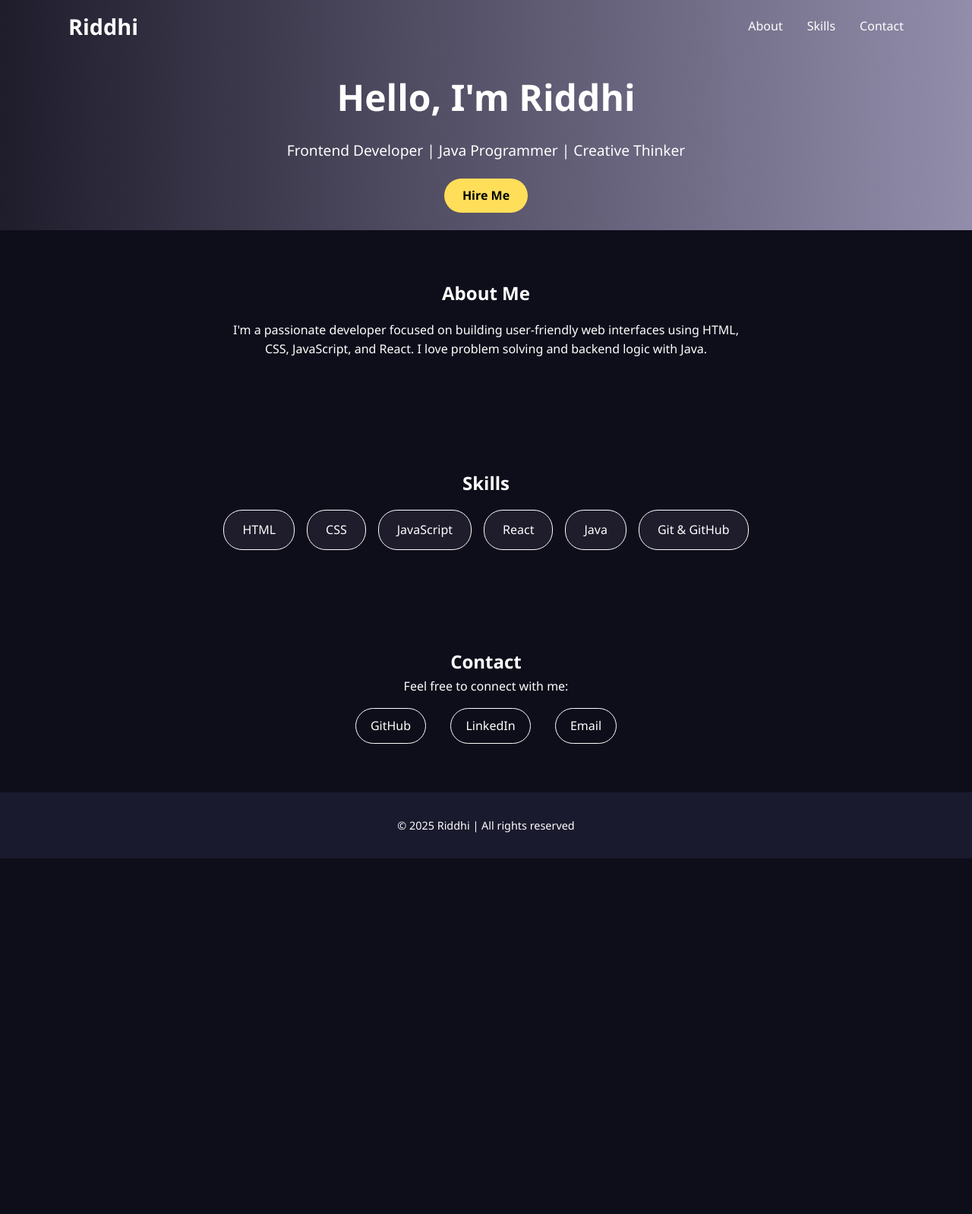
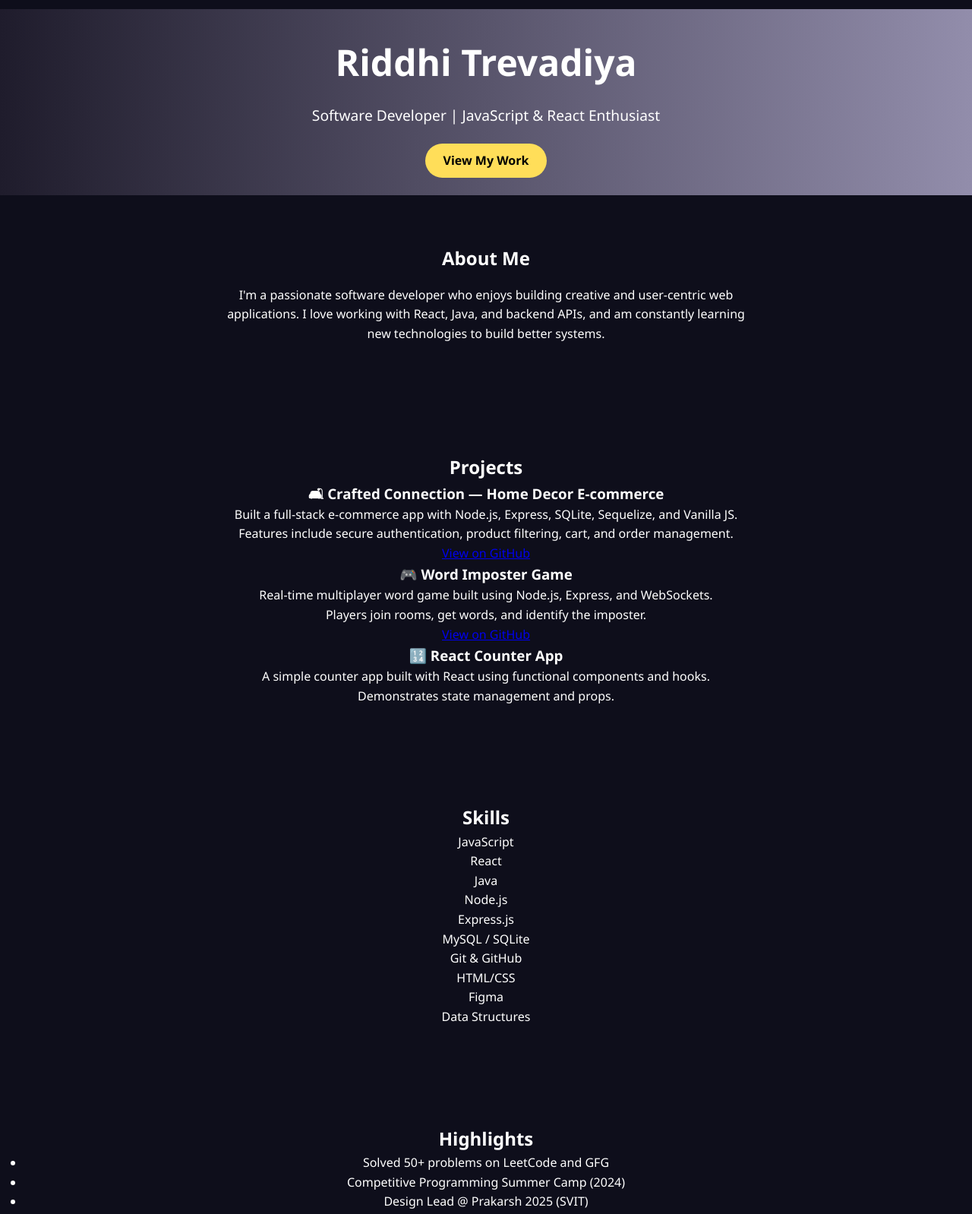
Before and after one commit to Riddhi-trevadiya/porttest, a plain HTML site: page index.html in a window 1280 px wide. Shown: the part 20-1618 px from the top of the page at 76% size. Before the commit the page ends 1150 px from the top, so only its background shows below. Drawn offline with Linux system fonts and the light colour scheme.

Commit message:
Update index.html

```diff
--- a/index.html
+++ b/index.html
@@ -3,57 +3,91 @@
 <head>
   <meta charset="UTF-8" />
   <meta name="viewport" content="width=device-width, initial-scale=1.0"/>
-  <title>Riddhi | Portfolio</title>
+  <title>Riddhi Trevadiya | Portfolio</title>
   <link rel="stylesheet" href="style.css"/>
 </head>
 <body>
-  <header>
-    <nav>
-      <div class="logo">Riddhi</div>
-      <ul>
-        <li><a href="#about">About</a></li>
-        <li><a href="#skills">Skills</a></li>
-        <li><a href="#contact">Contact</a></li>
-      </ul>
-    </nav>
-    <div class="hero">
-      <h1>Hello, I'm Riddhi</h1>
-      <p>Frontend Developer | Java Programmer | Creative Thinker</p>
-      <a href="#contact" class="btn">Hire Me</a>
+  <header class="hero">
+    <div class="content">
+      <h1>Riddhi Trevadiya</h1>
+      <p>Software Developer | JavaScript & React Enthusiast</p>
+      <a href="#projects" class="btn">View My Work</a>
     </div>
   </header>
 
   <section id="about">
     <h2>About Me</h2>
     <p>
-      I'm a passionate developer focused on building user-friendly web interfaces using HTML, CSS, JavaScript, and React. I love problem solving and backend logic with Java.
+      I'm a passionate software developer who enjoys building creative and user-centric web applications.
+      I love working with React, Java, and backend APIs, and am constantly learning new technologies to build better systems.
     </p>
+  </section>
+
+  <section id="projects">
+    <h2>Projects</h2>
+    <div class="project">
+      <h3>🛋 Crafted Connection — Home Decor E-commerce</h3>
+      <p>
+        Built a full-stack e-commerce app with Node.js, Express, SQLite, Sequelize, and Vanilla JS.<br>
+        Features include secure authentication, product filtering, cart, and order management.
+      </p>
+      <a href="https://github.com/Riddhi-trevadiya/Crafted-connection" target="_blank">View on GitHub</a>
+    </div>
+
+    <div class="project">
+      <h3>🎮 Word Imposter Game</h3>
+      <p>
+        Real-time multiplayer word game built using Node.js, Express, and WebSockets.<br>
+        Players join rooms, get words, and identify the imposter.
+      </p>
+      <a href="https://github.com/Riddhi-trevadiya/imposter" target="_blank">View on GitHub</a>
+    </div>
+
+    <div class="project">
+      <h3>🔢 React Counter App</h3>
+      <p>
+        A simple counter app built with React using functional components and hooks.<br>
+        Demonstrates state management and props.
+      </p>
+    </div>
   </section>
 
   <section id="skills">
     <h2>Skills</h2>
-    <div class="skills-container">
-      <div class="skill">HTML</div>
-      <div class="skill">CSS</div>
-      <div class="skill">JavaScript</div>
-      <div class="skill">React</div>
-      <div class="skill">Java</div>
-      <div class="skill">Git & GitHub</div>
+    <div class="skill-grid">
+      <div>JavaScript</div>
+      <div>React</div>
+      <div>Java</div>
+      <div>Node.js</div>
+      <div>Express.js</div>
+      <div>MySQL / SQLite</div>
+      <div>Git & GitHub</div>
+      <div>HTML/CSS</div>
+      <div>Figma</div>
+      <div>Data Structures</div>
     </div>
   </section>
 
+  <section id="resume">
+    <h2>Highlights</h2>
+    <ul>
+      <li>Solved 50+ problems on LeetCode and GFG</li>
+      <li>Competitive Programming Summer Camp (2024)</li>
+      <li>Design Lead @ Prakarsh 2025 (SVIT)</li>
+    </ul>
+  </section>
+
   <section id="contact">
-    <h2>Contact</h2>
-    <p>Feel free to connect with me:</p>
-    <div class="social-links">
-      <a href="#">GitHub</a>
-      <a href="#">LinkedIn</a>
-      <a href="#">Email</a>
+    <h2>Contact Me</h2>
+    <p>📧 22it8@svitvasad.ac.in</p>
+    <div class="social">
+      <a href="https://github.com/Riddhi-trevadiya" target="_blank">GitHub</a>
+      <a href="https://www.linkedin.com/in/riddhi-trevadiya/" target="_blank">LinkedIn</a>
     </div>
   </section>
 
   <footer>
-    <p>&copy; 2025 Riddhi | All rights reserved</p>
+    <p>© 2025 Riddhi Trevadiya</p>
   </footer>
 </body>
 </html>
```
